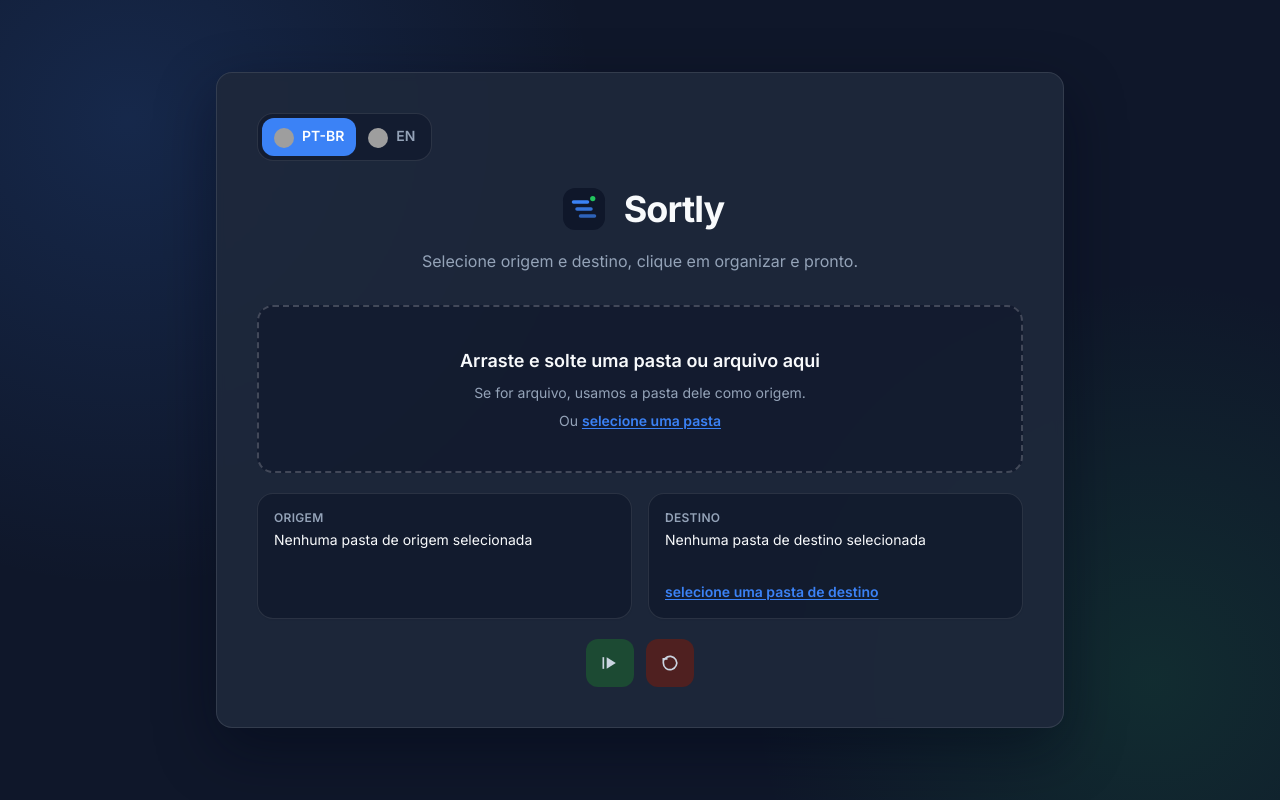
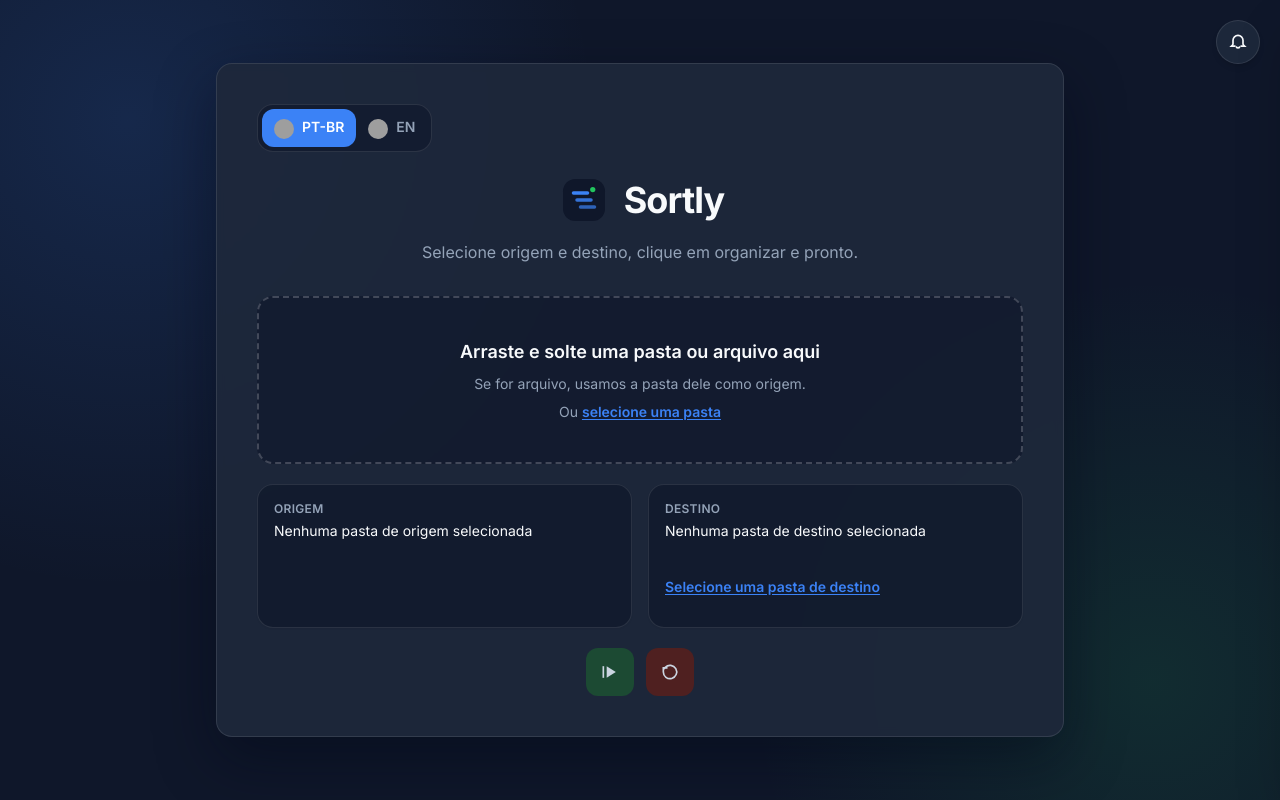
Before and after one commit to caiofdev/sortly, a React (Vite) app: page / in a window 1280 px wide. Built offline with nearby package versions, Linux system fonts and the light colour scheme; grey boxes are pictures that could not be loaded; the HTML template or start-up script is replaced by a standard one.

Commit message:
feat: integrate NotificationsCenter for feedback notifications and enhance UI components

```diff
--- a/src/App.jsx
+++ b/src/App.jsx
@@ -10,8 +10,8 @@ function App() {
     destinationFolderPath,
     hasUndo,
     isLoading,
+    loadingAction,
     feedback,
-    handleClearFeedback,
     handleResolveDroppedPath,
     handleSelectSourceFolder,
     handleSelectDestinationFolder,
@@ -26,8 +26,8 @@ function App() {
       destinationFolderPath={destinationFolderPath}
       hasUndo={hasUndo}
       isLoading={isLoading}
+      loadingAction={loadingAction}
       feedback={feedback}
-      onClearFeedback={handleClearFeedback}
       onLanguageChange={setLanguage}
       onResolveDroppedPath={handleResolveDroppedPath}
       onSelectSourceFolder={handleSelectSourceFolder}
--- a/src/components/FolderPathsPanel.jsx
+++ b/src/components/FolderPathsPanel.jsx
@@ -15,12 +15,14 @@ function FolderPathsPanel({
 
   return (
     <div className="grid gap-4 md:grid-cols-2">
-      <div className="rounded-2xl border border-white/10 bg-[#0F172A]/65 px-4 py-4 shadow-sm">
+      <div className="flex h-36 flex-col rounded-2xl border border-white/10 bg-[#0F172A]/65 px-4 py-4 shadow-sm">
         <p className="mb-1 text-xs font-semibold uppercase tracking-wide text-[#94A3B8]">{sourceLabel}</p>
-        <p className="min-h-12 break-all text-sm text-[#F8FAFC]">{sourcePath}</p>
+        <p className="min-h-12 overflow-hidden text-ellipsis whitespace-nowrap text-sm text-[#F8FAFC]" title={sourcePath}>
+          {sourcePath}
+        </p>
       </div>
 
-      <div className="rounded-2xl border border-white/10 bg-[#0F172A]/65 px-4 py-4 shadow-sm">
+      <div className="flex h-36 flex-col rounded-2xl border border-white/10 bg-[#0F172A]/65 px-4 py-4 shadow-sm">
         <p className="mb-1 text-xs font-semibold uppercase tracking-wide text-[#94A3B8]">{destinationLabel}</p>
         <p
           title={destinationPath}
@@ -29,7 +31,7 @@ function FolderPathsPanel({
           {abbreviatedDestinationPath}
         </p>
 
-        <p className={`${hasDestination ? 'mt-2' : 'mt-1'} text-sm text-[#94A3B8]`}>
+        <p className="mt-2 text-sm text-[#94A3B8]">
           {destinationSelectHintPrefix ? `${destinationSelectHintPrefix} ` : ''}
           <button
             type="button"
--- /dev/null
+++ b/src/components/NotificationsCenter.jsx
@@ -0,0 +1,77 @@
+function getItemTone(itemType) {
+  if (itemType === 'organize') {
+    return 'border-[#22C55E]/45 bg-[#22C55E]/12 text-[#b8ffcf]';
+  }
+
+  if (itemType === 'restore') {
+    return 'border-rose-500/45 bg-rose-500/12 text-rose-200';
+  }
+
+  if (itemType === 'error') {
+    return 'border-rose-500/45 bg-rose-500/12 text-rose-200';
+  }
+
+  return 'border-[#3B82F6]/45 bg-[#3B82F6]/12 text-[#bfdbfe]';
+}
+
+function NotificationsCenter({ labels, notifications, isOpen, onToggle, onClose, onClear }) {
+  return (
+    <>
+      <button
+        type="button"
+        onClick={onToggle}
+        aria-label={labels.notificationsTitle}
+        className="fixed right-5 top-5 z-50 inline-flex h-11 w-11 items-center justify-center rounded-full border border-white/10 bg-[#1E293B]/95 text-[#F8FAFC] shadow-md transition-colors hover:bg-[#2b3a4f]"
+      >
+        <svg viewBox="0 0 24 24" fill="none" stroke="currentColor" strokeWidth="2" className="h-5 w-5" aria-hidden="true">
+          <path d="M15 17h5l-1.4-1.4A2 2 0 0 1 18 14.2V10a6 6 0 1 0-12 0v4.2a2 2 0 0 1-.6 1.4L4 17h5" />
+          <path d="M10 17a2 2 0 0 0 4 0" />
+        </svg>
+        {notifications.length > 0 && (
+          <span className="absolute -right-1 -top-1 inline-flex h-5 min-w-5 items-center justify-center rounded-full bg-[#EF4444] px-1 text-[10px] font-bold text-white">
+            {notifications.length > 99 ? '99+' : notifications.length}
+          </span>
+        )}
+      </button>
+
+      <div
+        onClick={onClose}
+        className={`fixed inset-0 z-40 bg-black/40 transition-opacity duration-300 ${
+          isOpen ? 'opacity-100' : 'pointer-events-none opacity-0'
+        }`}
+      />
+
+      <aside
+        className={`fixed right-0 top-0 z-50 h-full w-[min(92vw,380px)] border-l border-white/10 bg-[#111827] p-5 shadow-2xl transition-transform duration-300 ${
+          isOpen ? 'translate-x-0' : 'translate-x-full'
+        }`}
+      >
+        <div className="mb-4 flex items-center justify-between">
+          <h2 className="text-lg font-semibold text-[#F8FAFC]">{labels.notificationsTitle}</h2>
+          <button
+            type="button"
+            onClick={onClear}
+            className="text-sm font-semibold text-[#94A3B8] transition-colors hover:text-[#F8FAFC]"
+          >
+            {labels.notificationsClear}
+          </button>
+        </div>
+
+        <div className="max-h-[calc(100%-56px)] space-y-2 overflow-y-auto pr-1">
+          {notifications.length === 0 ? (
+            <p className="text-sm text-[#94A3B8]">{labels.notificationsEmpty}</p>
+          ) : (
+            notifications.map((item) => (
+              <div key={item.id} className={`rounded-xl border px-3 py-3 text-sm ${getItemTone(item.type)}`}>
+                <p className="leading-relaxed">{item.message}</p>
+                <p className="mt-1 text-[11px] opacity-80">{item.time}</p>
+              </div>
+            ))
+          )}
+        </div>
+      </aside>
+    </>
+  );
+}
+
+export default NotificationsCenter;
--- a/src/controllers/useFileOrganizerController.js
+++ b/src/controllers/useFileOrganizerController.js
@@ -34,8 +34,10 @@ function useFileOrganizerController(language) {
   const [sourceFolderPath, setSourceFolderPath] = useState('');
   const [destinationFolderPath, setDestinationFolderPath] = useState('');
   const [hasUndo, setHasUndo] = useState(false);
-  const [isLoading, setIsLoading] = useState(false);
+  const [loadingAction, setLoadingAction] = useState(null);
   const [feedback, setFeedback] = useState(null);
+
+  const isLoading = Boolean(loadingAction);
 
   const handleSelectSourceFolder = async () => {
     try {
@@ -81,7 +83,7 @@ function useFileOrganizerController(language) {
       setSourceFolderPath(result.sourceFolderPath);
 
       setFeedback({
-        type: 'success',
+        type: 'info',
         message: `${copy.droppedPathSuccess} ${result.sourceFolderPath}`
       });
     } catch (error) {
@@ -101,7 +103,7 @@ function useFileOrganizerController(language) {
       return;
     }
 
-    setIsLoading(true);
+    setLoadingAction('organize');
     setFeedback(null);
 
     try {
@@ -113,7 +115,7 @@ function useFileOrganizerController(language) {
       setHasUndo(result.canUndo);
 
       setFeedback({
-        type: 'success',
+        type: 'organize',
         message: copy.organizeSuccess(result)
       });
     } catch (error) {
@@ -122,12 +124,12 @@ function useFileOrganizerController(language) {
         message: error?.message || copy.organizeUnexpectedError
       });
     } finally {
-      setIsLoading(false);
+      setLoadingAction(null);
     }
   };
 
   const handleUndoLastOrganization = async () => {
-    setIsLoading(true);
+    setLoadingAction('restore');
     setFeedback(null);
 
     try {
@@ -135,7 +137,7 @@ function useFileOrganizerController(language) {
       setHasUndo(result.canUndo);
 
       setFeedback({
-        type: 'success',
+        type: 'restore',
         message: copy.undoSuccess(result)
       });
     } catch (error) {
@@ -144,12 +146,8 @@ function useFileOrganizerController(language) {
         message: error?.message || copy.undoUnexpectedError
       });
     } finally {
-      setIsLoading(false);
+      setLoadingAction(null);
     }
-  };
-
-  const handleClearFeedback = () => {
-    setFeedback(null);
   };
 
   return {
@@ -157,8 +155,8 @@ function useFileOrganizerController(language) {
     destinationFolderPath,
     hasUndo,
     isLoading,
+    loadingAction,
     feedback,
-    handleClearFeedback,
     handleResolveDroppedPath,
     handleSelectSourceFolder,
     handleSelectDestinationFolder,
--- a/src/i18n/organizerCopy.js
+++ b/src/i18n/organizerCopy.js
@@ -8,16 +8,18 @@ const organizerCopy = {
     destinationEmpty: 'Nenhuma pasta de destino selecionada',
     organize: 'Organizar arquivos',
     organizing: 'Organizando arquivos...',
-    undo: 'Desfazer ultima separacao',
-    feedbackEmpty: 'Nenhuma acao executada ainda. Selecione as pastas e clique em organizar.',
+    undo: 'Desfazer ultima separação',
     dropTitle: 'Arraste e solte uma pasta ou arquivo aqui',
     dropDescription: 'Se for arquivo, usamos a pasta dele como origem.',
     dropSelectHintPrefix: 'Ou',
     dropSelectHintAction: 'selecione uma pasta',
     destinationSelectHintPrefix: '',
-    destinationSelectHintAction: 'selecione uma pasta de destino',
-    feedbackProgressRunning: 'Aplicando alteracoes...',
-    feedbackProgressDone: 'Alteracoes realizadas com sucesso.'
+    destinationSelectHintAction: 'Selecione uma pasta de destino',
+    feedbackProgressRunning: 'Aplicando alterações...',
+    feedbackProgressDone: 'Alterações realizadas com sucesso.',
+    notificationsTitle: 'Notificações',
+    notificationsEmpty: 'Nenhum feedback ainda.',
+    notificationsClear: 'Limpar'
   },
   en: {
     subtitle: 'Select source and destination, click organize, and done.',
@@ -29,15 +31,17 @@ const organizerCopy = {
     organize: 'Organize files',
     organizing: 'Organizing files...',
     undo: 'Undo last organization',
-    feedbackEmpty: 'No action yet. Select folders and click organize.',
     dropTitle: 'Drag and drop a folder or file here',
     dropDescription: 'If a file is dropped, we use its parent folder as source.',
     dropSelectHintPrefix: 'Or',
     dropSelectHintAction: 'select a folder',
     destinationSelectHintPrefix: '',
-    destinationSelectHintAction: 'select a destination folder',
+    destinationSelectHintAction: 'Select a destination folder',
     feedbackProgressRunning: 'Applying changes...',
-    feedbackProgressDone: 'Changes applied successfully.'
+    feedbackProgressDone: 'Changes applied successfully.',
+    notificationsTitle: 'Notifications',
+    notificationsEmpty: 'No feedback yet.',
+    notificationsClear: 'Clear'
   }
 };
 
--- a/src/views/OrganizerView.jsx
+++ b/src/views/OrganizerView.jsx
@@ -1,6 +1,7 @@
+import { useEffect, useState } from 'react';
 import DragDropPanel from '../components/DragDropPanel';
-import FeedbackPanel from '../components/FeedbackPanel';
 import FolderPathsPanel from '../components/FolderPathsPanel';
+import NotificationsCenter from '../components/NotificationsCenter';
 import OrganizerActions from '../components/OrganizerActions';
 import OrganizerHeader from '../components/OrganizerHeader';
 import organizerCopy from '../i18n/organizerCopy';
@@ -11,8 +12,8 @@ function OrganizerView({
   destinationFolderPath,
   hasUndo,
   isLoading,
+  loadingAction,
   feedback,
-  onClearFeedback,
   onLanguageChange,
   onResolveDroppedPath,
   onSelectSourceFolder,
@@ -20,6 +21,30 @@ function OrganizerView({
   onOrganizeFiles,
   onUndoLastOrganization
 }) {
+  const [notifications, setNotifications] = useState([]);
+  const [isNotificationsOpen, setIsNotificationsOpen] = useState(false);
+
+  useEffect(() => {
+    if (!feedback) {
+      return;
+    }
+
+    const now = new Date();
+    const formattedTime = now.toLocaleTimeString(language === 'pt-BR' ? 'pt-BR' : 'en-US', {
+      hour: '2-digit',
+      minute: '2-digit'
+    });
+
+    const notificationItem = {
+      id: `${Date.now()}-${Math.random().toString(16).slice(2, 8)}`,
+      type: feedback.type,
+      message: feedback.message,
+      time: formattedTime
+    };
+
+    setNotifications((previous) => [notificationItem, ...previous].slice(0, 80));
+  }, [feedback, language]);
+
   const text = organizerCopy[language] || organizerCopy['pt-BR'];
   const hasDestination = Boolean(destinationFolderPath);
   const destinationLabel = destinationFolderPath || text.destinationEmpty;
@@ -54,21 +79,24 @@ function OrganizerView({
             <OrganizerActions
               labels={text}
               isLoading={isLoading}
+              loadingAction={loadingAction}
               hasUndo={hasUndo}
               hasSource={Boolean(sourceFolderPath)}
               onOrganizeFiles={onOrganizeFiles}
               onUndoLastOrganization={onUndoLastOrganization}
             />
-
-
-
-            <FeedbackPanel
-              feedback={feedback}
-              onClearFeedback={onClearFeedback}
-            />
           </div>
         </div>
       </section>
+
+      <NotificationsCenter
+        labels={text}
+        notifications={notifications}
+        isOpen={isNotificationsOpen}
+        onToggle={() => setIsNotificationsOpen((open) => !open)}
+        onClose={() => setIsNotificationsOpen(false)}
+        onClear={() => setNotifications([])}
+      />
     </main>
   );
 }
```
Also changed, not shown: src/components/FeedbackPanel.jsx (+8 -4 lines), src/components/OrganizerActions.jsx (+18 -8 lines).
